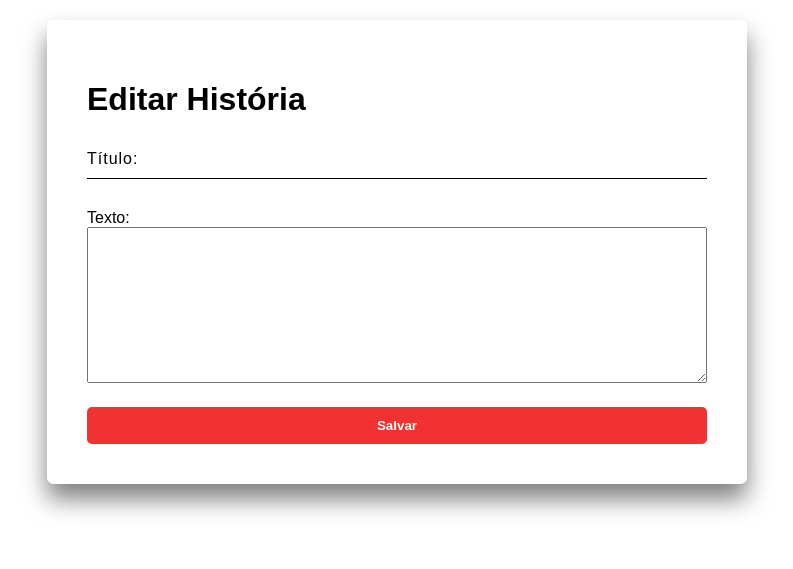
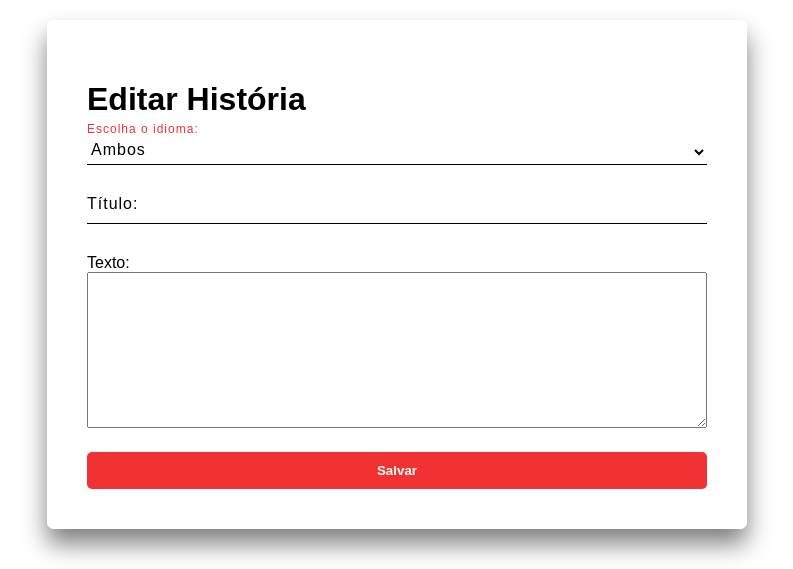
Before and after one commit to fga-eps-mds/2020.2-Projeto-Kokama-Usuario, a Django app: template story/templates/add_story.html in a window 1280 px wide. Shown: the part 80-649 px from the top of the page, without its empty margins (243-1036 px from the left). Run offline with Django 3.2, Linux system fonts and the light colour scheme; tables that the repository leaves empty hold one stand-in row (values such as "Sample post"); the template is opened without the code that fills it: values that come from a table or form of the project are taken from there, most other values are stand-ins (such as "Sample title", 1, 10 or a date in 2020).

Commit message:
Add form field for story language
Co-authored-by: Luiz Gustavo <luiz1gustavocampos@gmail.com>

```diff
--- a/story/forms.py
+++ b/story/forms.py
@@ -3,6 +3,15 @@ from django.core.validators import RegexValidator
 
 
 class StoryForm(forms.Form):
+
+    language = forms.ChoiceField(
+        choices = (
+            ("1", "Ambos"),
+            ("2", "Português"),
+            ("3", "Kokama"),
+        ),
+        label='',
+    )
 
     title = forms.CharField(
         label='title',
--- a/story/templates/add_story.html
+++ b/story/templates/add_story.html
@@ -11,6 +11,16 @@
     {% endif %}
     <form id="form-container" action="/historia/adicionar_historia/{{id}}" method="POST">
         {% csrf_token %}
+
+        {% for error in story_form.language.errors %}
+            <p class="red-text">{{ error }}</p>
+        {% endfor %}
+        <div class="drop-down-box">
+            <label class="drop-down-text" for="story_language">
+                Escolha o idioma:
+            </label>
+            {{story_form.language}}
+        </div>
 
         {% for error in story_form.title.errors %}
         <p style="color: red">{{ error }}</p>
```
